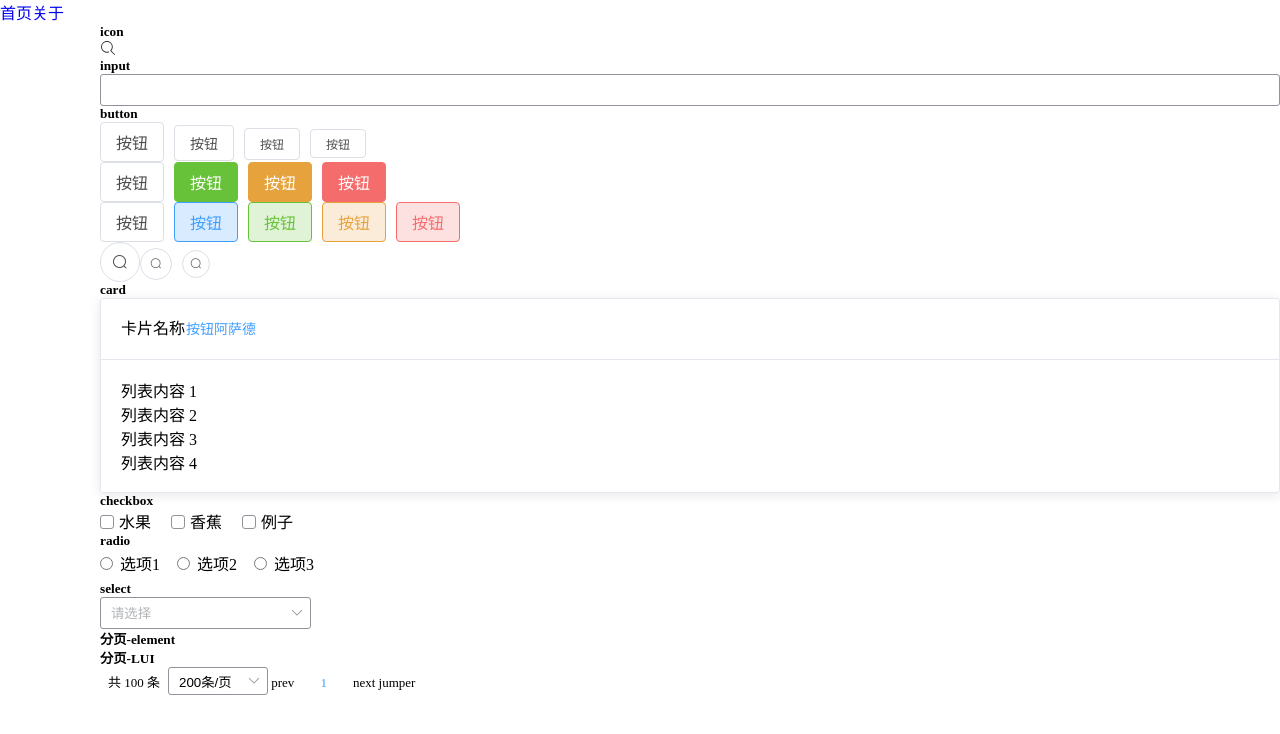
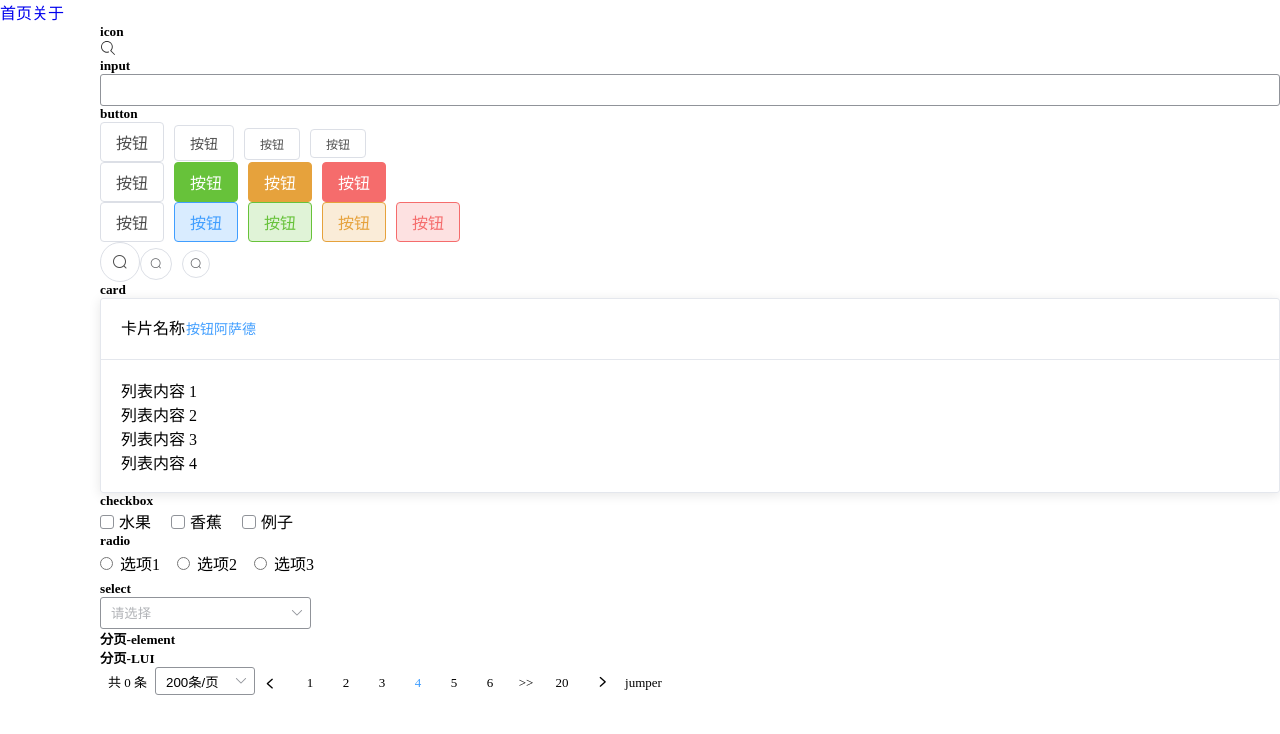
Before and after one commit to haibolian/my-website, a Vue app: page /#/ in a window 1280 px wide. Shown: the top 734 px of the page. Built offline with nearby package versions, Linux system fonts and the light colour scheme.

Commit message:
增加class

```diff
--- a/src/LUI/package/pagination/jumper.vue
+++ b/src/LUI/package/pagination/jumper.vue
@@ -1,5 +1,5 @@
 <template>
-  <span>
+  <span class="l-pagination_jumper">
     jumper
   </span>
 </template>
--- a/src/LUI/package/pagination/next.vue
+++ b/src/LUI/package/pagination/next.vue
@@ -1,6 +1,6 @@
 <template>
-  <span>
-    next
+  <span class="l-pagination_next">
+    <i class="l-icon icon-arrow-right"></i>
   </span>
 </template>
 
--- a/src/LUI/package/pagination/prev.vue
+++ b/src/LUI/package/pagination/prev.vue
@@ -1,6 +1,6 @@
 <template>
-  <span class="l-prev">
-    prev
+  <span class="l-pagination_prev">
+    <i class="l-icon icon-arrow-right"></i>
   </span>
 </template>
 
@@ -16,7 +16,3 @@ export default defineComponent({
   }
 })
 </script>
-
-<style lang='scss' scoped>
-
-</style>
--- a/src/views/Home.vue
+++ b/src/views/Home.vue
@@ -56,18 +56,19 @@
   <el-pagination
     :page-sizes="[100, 200, 300, 400, 500]"
     :page-size="pageSize"
-    layout="prev, pager, ->, total, sizes, next, jumper, slot"
-    :total="400"
+    :total="4000"
+    layout="prev, pager,next, total, sizes, jumper, slot"
   >
-  haiyouzhe?
   </el-pagination>
   <h5>分页-LUI</h5>
   <l-pagination
     layout="total, sizes, prev, pager, next, jumper, slot"
     :page-sizes="[100, 200, 300, 400, 500]"
-    :pageSize="pageSize"
-    :currentPage="1"
-    :total='100'
+    :page-size="pageSize"
+    :page-count="20"
+    :currentPage="4"
+    @size-change="changePageSize"
+    @page-change="changePage"
   >
   </l-pagination>
 
@@ -93,6 +94,12 @@
     methods:{
       handleBtnClick(e){
         console.log(e);
+      },
+      changePageSize(val){
+        console.log('changePageSize', val);
+      },
+      changePage(val){
+        console.log('changePage', val);
       }
     }
   }
```
